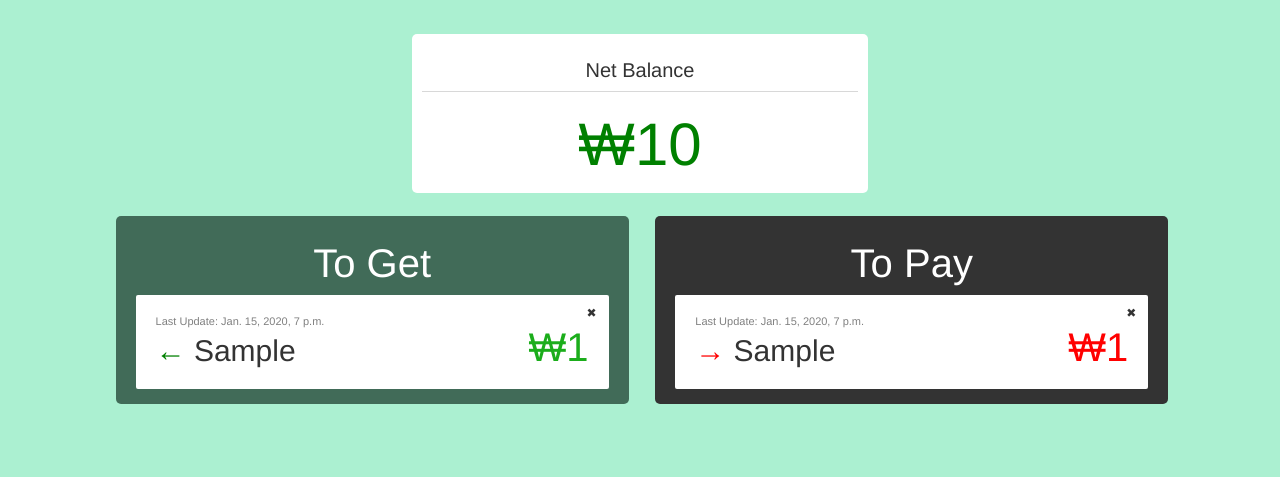
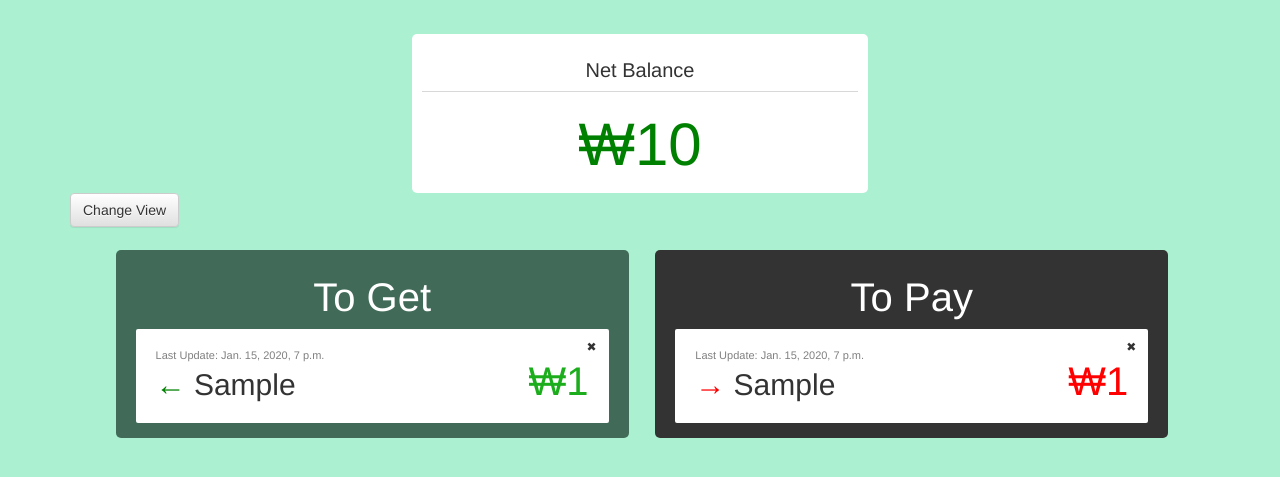
Before and after one commit to tsook/harathon, a Django app: template finance/templates/finance/home_page.html in a window 1280 px wide. Shown: the part 59-536 px from the top of the page. Run offline with Django 3.2, Linux system fonts and the light colour scheme; tables that the repository leaves empty hold one stand-in row (values such as "Sample post"); the template is opened without the code that fills it: values that come from a table or form of the project are taken from there, most other values are stand-ins (such as "Sample title", 1, 10 or a date in 2020); some libraries are stand-ins or nearby versions.

Commit message:
fixed bugs and graph view

```diff
--- a/finance/static/js/canvastest.js
+++ b/finance/static/js/canvastest.js
@@ -2,6 +2,7 @@ var dis = 300
 var radius = 40
 var nodes = [];
 var edges = [];
+var number;
 
 $.ajax({
 	type: "GET",
@@ -12,10 +13,9 @@ $.ajax({
         xhr.setRequestHeader("X-CSRFToken", '{{ csrf_token }}' );
     },
     success: function(data){
-    	console.log(data)
-    	for(var entry in data){
-    		console.log(entry)
-    		console.log(entry.fields)
+    	for(var i = 0; i < data.length; i++){
+    		entry = data[i]
+    		if(entry.fields.giver == name || entry.fields.receiver == name){
 	    		if(!nodes.includes(entry.fields.giver))
 	    			nodes.push(entry.fields.giver)
 	    		if(!nodes.includes(entry.fields.receiver))
@@ -24,10 +24,11 @@ $.ajax({
 	    			edges.push(entry.fields.receiver+"-"+entry.fields.giver)
     		}
     	}
-})
+    	number = nodes.length
 
 		$(document).ready(function(){
-	for(edge in edges){
+			for(var i = 0; i < edges.length; i++){
+				edge = edges[i]
 				edge = edge.split("-")
 				var from = edge[0]
 				var to = edge[1]
@@ -35,11 +36,12 @@ $(document).ready(function(){
 			}
 			makeCircles(nodes)
 		})
+    }
+})
 
+function makeLine(from, to){
 	var canvas = document.getElementById("myCanvas");
 	var ctx = canvas.getContext("2d")
-
-function makeLine(from, to){
 	var fromAngle = 2*Math.PI/number * from
 	var toAngle = 2*Math.PI/number * to
 	ctx.moveTo(dis*Math.cos(fromAngle) + 400, dis*Math.sin(fromAngle) + 400)
@@ -50,6 +52,8 @@ function makeLine(from, to){
 }
 
 function makeCircles(nodes){
+	var canvas = document.getElementById("myCanvas");
+	var ctx = canvas.getContext("2d")
 	for(var i = 0; i < nodes.length; i++){
 		var angle = i * 2*Math.PI/nodes.length
 		ctx.strokeStyle = "#326b51"
@@ -60,6 +64,6 @@ function makeCircles(nodes){
 		ctx.stroke()
 		ctx.fillStyle= "#326b51"
 		ctx.font = "30px Verdana";
-		ctx.fillText(nodes[i][0], dis*Math.cos(angle) + 380, dis*Math.sin(angle) + 410);
+		ctx.fillText(nodes[i][0], dis*Math.cos(angle) + 390, dis*Math.sin(angle) + 410);
 	}
 }
--- a/finance/static/js/home_page.js
+++ b/finance/static/js/home_page.js
@@ -29,6 +29,17 @@ $(document).ready(function(){
 			})
 		}
 	})
+	$("#change_view").on("click", function(){
+		if($("#change_view").data("status") == "list"){
+			$("#all-debt").hide()
+			$("#graph-view").show()
+			$("#change-view").data("status", "graph")
+		}else{
+			$("#all-debt").show()
+			$("#graph-view").hide()
+			$("#change-view").data("status", "list")
+		}
+	})
 
 })
 
--- a/finance/templates/finance/graph_view.html
+++ b/finance/templates/finance/graph_view.html
@@ -10,5 +10,5 @@
 
 {% block scripts %}
 <script src="{% static 'js/canvastest.js' %}"></script>
-<script type="text/javascript"> var name = {{ user_name }}
+<script type="text/javascript"> var user_name = "{{ user_name }}" </script>
 {% endblock %}
--- a/finance/templates/finance/home_page.html
+++ b/finance/templates/finance/home_page.html
@@ -18,6 +18,8 @@
 	</div>
 </div>
 
+<button class="btn btn-default" id="change-view" data-status="list">Change View</button>
+<div id="all-debt">
 	<div class="debt-section"  style="background-color: #416b58; margin-left: 4%; margin-right: 1%">
 		<h1> To Get </h1>
 		<div class="debt-list">
@@ -66,8 +68,15 @@
 			{% endfor %}
 		</div>
 	</div>
+</div>
+<div id="graph-view" hidden>
+	<canvas id="myCanvas" width="800" height="800">
+	</canvas>
+</div>
 {% endblock %}
 
 {% block scripts %}
 <script src="{% static 'js/home_page.js' %}"></script>
+<script src="{% static 'js/canvastest.js' %}"></script>
+<script type="text/javascript"> var user_name = "{{ user_name }}" </script>
 {% endblock %}
--- a/finance/urls.py
+++ b/finance/urls.py
@@ -7,7 +7,6 @@ urlpatterns = [
 	url(r'^$', auth_views.login, name='login'),
 	url(r'^home/$', views.home_page, name='home_page'),
 	url(r'^new/Money/$', views.new_Money, name='new_Money'),
-	url(r'^accounts/profile/graph_view/$', views.graph_view, name='graph_view'),
 	#url(r'^login/$', auth_views.login, {'template_name': 'finance/login_page.html'}, name='login'),
 	url(r'^accounts/profile/$', views.home_page, name='home_page'),
 	url(r'^accounts/profile/delete/', views.delete, name="delete"),
--- a/finance/views.py
+++ b/finance/views.py
@@ -42,10 +42,6 @@ def get_list(request):
 		name = request.user.username
 		json_data = serializers.serialize('json', Relation.objects.all());
 		return HttpResponse(json_data, content_type="application/json")
-
-def graph_view(request):
-	user_name = request.user.username
-	return render(request, 'finance/graph_view.html', {'user_name': user_name})
 
 def calculateBalance(getlist, paylist):
 	total = 0
```
Lines whose indentation alone changed are shown as unchanged.
